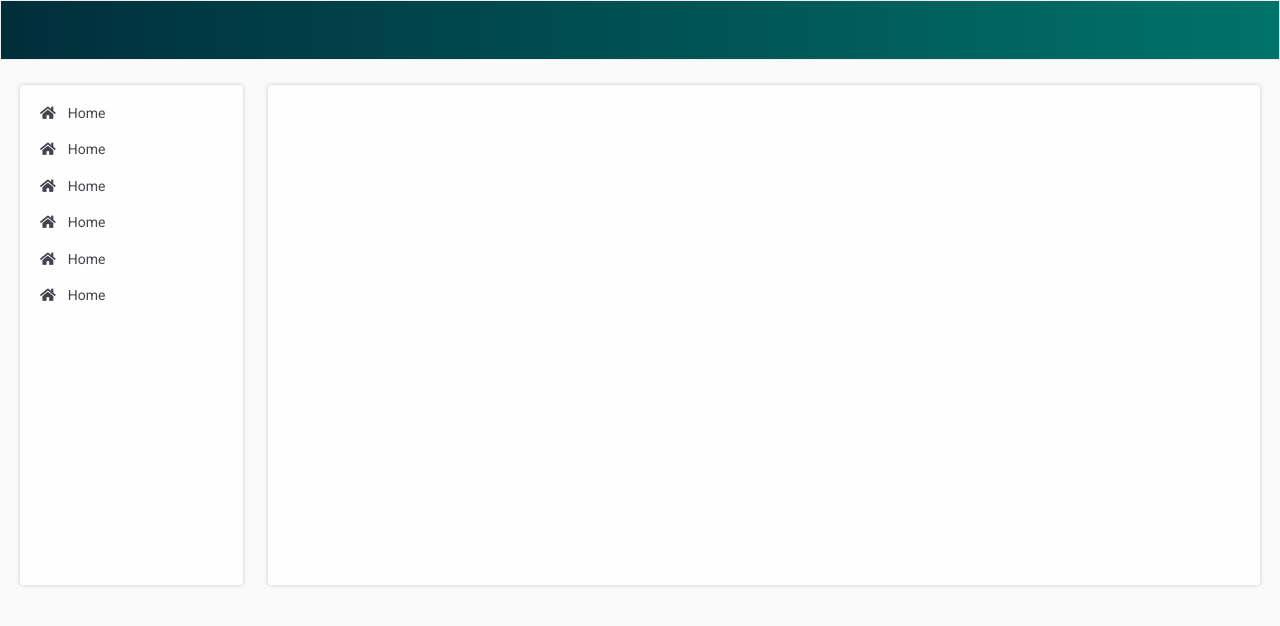
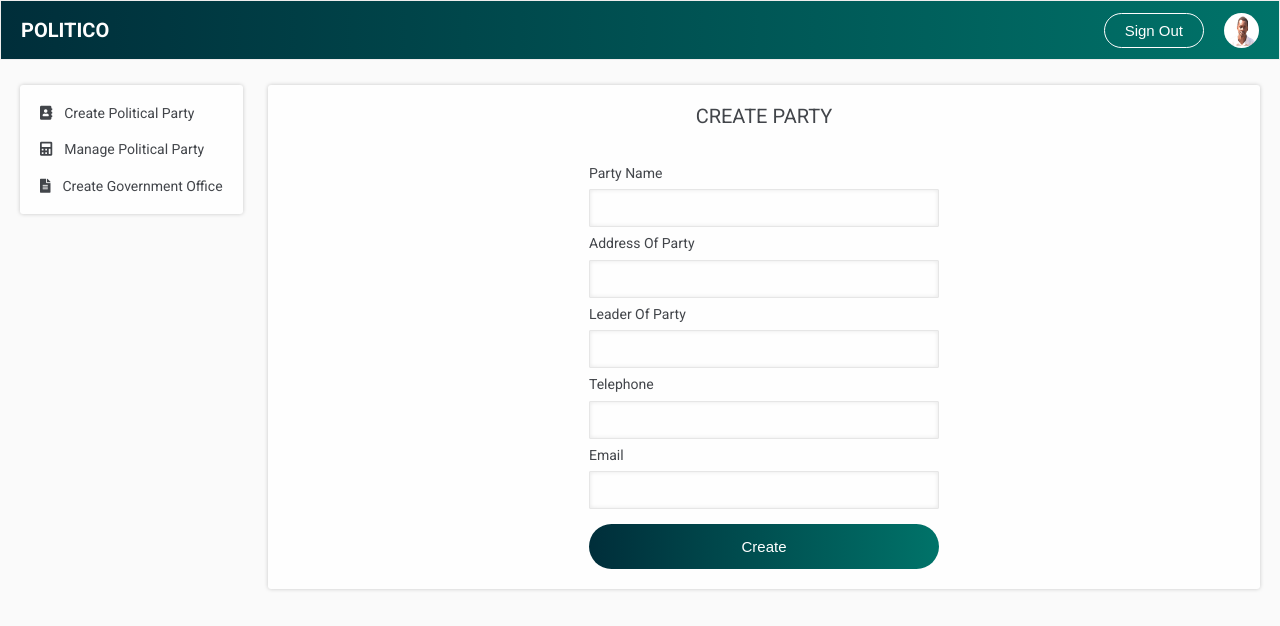
Before and after one commit to patriniyo/politico, a plain HTML site: page UI/html/createparty.html in a window 1280 px wide. Drawn offline with Linux system fonts and the light colour scheme; files whose address does not match are found by name.

Commit message:
[#163656949] Added header finished, finished side navigation and creating party form

```diff
--- a/UI/css/style.css
+++ b/UI/css/style.css
@@ -87,6 +87,18 @@ body{
 }
 .button:focus{
 	outline: none;
+}
+.button--header{
+	border: 1px solid #fefefe;
+	background-color: inherit;
+	color: #fefefe;
+	padding: .5rem 2rem;
+	margin-right: 2rem;
+}
+.button--header:hover{
+	background-color: #fefefe;
+	color: rgba(0,46,58,1);
+	border: none;
 }
 .button--red{
 	background-image: linear-gradient(to right,#7f0414,#cc041f);
@@ -276,6 +288,9 @@ body{
 	margin-top: 1rem;
 	width: 100%;
 }
+.form-last-input{
+	margin-bottom: 2rem;
+}
 /********* LAYOUT **************/
 /* Header */
 header{
@@ -288,7 +303,26 @@ header{
 	z-index:100;
 	background-image: linear-gradient(to right,rgba(0,46,58,1),#007369);
 	color: rgba(255,255,255,.85);
+	display: flex;
+	justify-content: space-between;
+	align-items: center;
+	padding: 0 2rem;
 }
+ .header__h1{
+ 	font-size: 2rem;
+ 	color: #fefefe;
+ 	text-transform: uppercase;
+ }
+ .header__account{
+ 	display: flex;
+ 	justify-content: flex-end;
+ }
+ .header__img{
+ 	height: 3.5rem;
+ 	width: 3.5rem;
+ 	border-radius: 50%;
+
+ }
 /* Main Container */
 main{
 	display: flex;
@@ -302,18 +336,19 @@ main{
 /* Navigations */
 nav{
 	width: 18%;
-	min-height: 50rem;
+	min-height: 10rem;
 	border-radius: 3px;
 	background-color: #fefefe;
 	box-shadow: 0 0 .4rem rgba(0,0,0,.2);
 	font-family: inherit;
+	align-self: flex-start;
 }
 
 .nav__ul{
 	font-size: 1.4rem;
 	list-style-type: none;
 	font-family: inherit;
-	margin-top: 1rem;
+	margin: 1rem 0;
 }
 .nav__li{
 	position: relative;
@@ -352,8 +387,20 @@ nav{
 /* content */
 section{
 	width: 80%;
-	min-height: 50rem;
+	/*min-height: 50rem;*/
 	border-radius: 3px;
 	background-color: #fefefe;
 	box-shadow: 0 0 .4rem rgba(0,0,0,.2);
+	display: flex;
+	flex-direction: column;
+	align-items: center;
+	align-self: flex-start;
 }
+.section__title{
+	font-size: 2rem;
+	color: #42454a;
+	font-weight: 400;
+	text-transform: uppercase;
+	margin: 1.5rem 0 3rem 0;
+	text-align: center;
+}
--- a/UI/html/createparty.html
+++ b/UI/html/createparty.html
@@ -10,33 +10,41 @@
 </head>
 <body>
     <header>
-
+        <h1 class="header__h1">politico</h1>
+        <div class="header__account">
+          <button class="button button--header">Sign Out</button>
+          <img class="header__img" src="../images/profile.jpg">
+        </div>
     </header>
     <main>
         <nav>
             <ul class="nav__ul">
                <li class="nav__li">
-                   <a class="nav__a"><i class="fas fa-home"></i><span class="nav__span">Home</span></a>
+                   <a class="nav__a"><i class="fas fa-address-book"></i><span class="nav__span">Create Political Party</span></a>
                </li>
                <li class="nav__li">
-                   <a class="nav__a"><i class="fas fa-home"></i><span class="nav__span">Home</span></a>
+                   <a class="nav__a"><i class="fas fa-calculator"></i><span class="nav__span">Manage Political Party</span></a>
                </li>
                <li class="nav__li">
-                   <a class="nav__a"><i class="fas fa-home"></i><span class="nav__span">Home</span></a>
-               </li>
-               <li class="nav__li">
-                   <a class="nav__a"><i class="fas fa-home"></i><span class="nav__span">Home</span></a>
-               </li>
-               <li class="nav__li">
-                   <a class="nav__a"><i class="fas fa-home"></i><span class="nav__span">Home</span></a>
-               </li>
-               <li class="nav__li">
-                   <a class="nav__a"><i class="fas fa-home"></i><span class="nav__span">Home</span></a>
+                   <a class="nav__a"><i class="fas fa-file-alt"></i><span class="nav__span">Create Government Office</span></a>
                </li>
             </ul>
         </nav>
         <section>
-
+            <h1 class="section__title">create party</h1>
+            <form class="form form--create-party">
+              <label class="form__label" for="party-name">Party Name</label>
+              <input class="form__input" type="text" name="party-name" id="party-name">
+              <label class="form__label" for="party-address">Address Of Party</label>
+              <input class="form__input" type="text" name="party-address" id="party-address">
+              <label class="form__label" for="party-leader">Leader Of Party</label>
+              <input class="form__input" type="text" name="party-leader" id="party-leader">
+              <label class="form__label" for="party-phone">Telephone</label>
+              <input class="form__input" type="Telephone" name="party-phone" id="party-phone">
+              <label class="form__label" for="party-email">Email</label>
+              <input class="form__input" type="Email" name="party-email" id="party-email">
+              <input class="form__submit button button--green form-last-input" value="Create" type="submit" name="create-party-submit" id="create-party-submit">
+            </form>
         </section>
     </main>
 
```
Also changed, not shown: index.html (+1 -1 lines), UI/images/profile.jpg (added).
